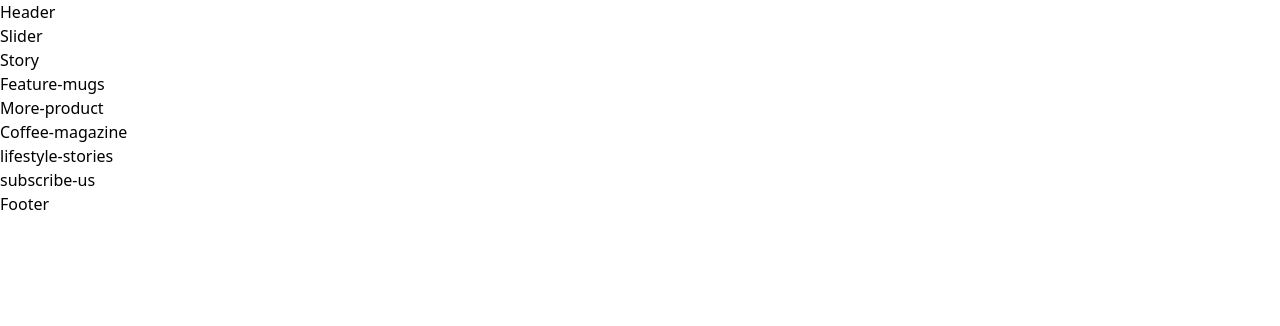
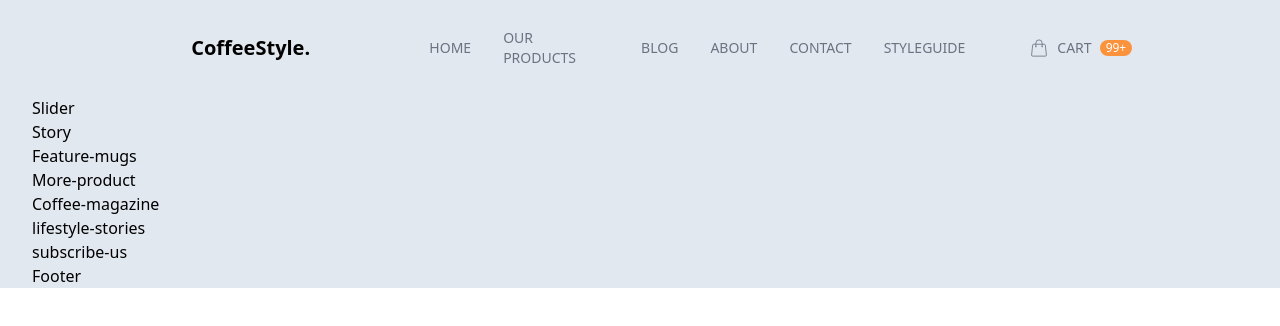
Before and after one commit to nd-dung/coffee_tailwind, a website: page public/index.html in a window 1280 px wide. Drawn offline with Linux system fonts and the light colour scheme.

Commit message:
feature/add-header

```diff
--- a/public/index.html
+++ b/public/index.html
@@ -1,43 +1,67 @@
-<!doctype html>
+<!DOCTYPE html>
 <html>
   <head>
-  <meta charset="UTF-8">
-  <meta name="viewport" content="width=device-width, initial-scale=1.0">
-  <link href="./output.css" rel="stylesheet">
+    <meta charset="UTF-8" />
+    <meta name="viewport" content="width=device-width, initial-scale=1.0" />
+    <link href="./output.css" type="text/css" rel="stylesheet" />
   </head>
   <body>
     <div class="root">
-      <div class="content-wrapper">
-          <header>
-            Header
+      <div
+        class="content-wrapper max-w-screen-2xl text-base mx-auto px-8 bg-slate-200"
+      >
+        <header class="py-6 mx-10">
+          <nav class="flex flex-row justify-between items-center">
+            <div class="logo basis-2/6 text-center text-xl font-semibold cursor-pointer">
+              CoffeeStyle.
+            </div>
+            <ul class="basis-3/6 flex items-center gap-8 uppercase text-sm text-gray-500 font-medium">
+              <li class="ct-top-menu-item">
+                <a href="#">Home</a>
+              </li>
+              <li class="ct-top-menu-item">
+                <a href="#">Our Products</a>
+              </li>
+              <li class="ct-top-menu-item">
+                <a href="#">Blog</a>
+              </li>
+              <li class="ct-top-menu-item">
+                <a href="#">About</a>
+              </li>
+              <li class="ct-top-menu-item">
+                <a href="#">Contact</a>
+              </li>
+              <li class="ct-top-menu-item">
+                <a href="#">StyleGuide</a>
+              </li>
+            </ul>
+            <ul class="basis-1/6 flex justify-start items-center ml-16 uppercase text-sm text-gray-500 font-medium">
+              <li class="ct-top-menu-item">
+                <a href="#" class="flex items-center">
+                  <svg xmlns="http://www.w3.org/2000/svg" fill="none" viewBox="0 0 24 24" strokeWidth={1.5} stroke="currentColor" class="ct-icons">
+                    <path strokeLinecap="round" strokeLinejoin="round" d="M15.75 10.5V6a3.75 3.75 0 1 0-7.5 0v4.5m11.356-1.993 1.263 12c.07.665-.45 1.243-1.119 1.243H4.25a1.125 1.125 0 0 1-1.12-1.243l1.264-12A1.125 1.125 0 0 1 5.513 7.5h12.974c.576 0 1.059.435 1.119 1.007ZM8.625 10.5a.375.375 0 1 1-.75 0 .375.375 0 0 1 .75 0Zm7.5 0a.375.375 0 1 1-.75 0 .375.375 0 0 1 .75 0Z" />
+                  </svg>
+                  <span class="mx-2">
+                    Cart
+                  </span>
+                  <span class="ct-badge-circle bg-orange-400 text-white">99+</span>
+                </a>
+              </li>
+            </ul>
+          </nav>
         </header>
+        <!-- end header -->
         <main>
-            <div class="slider">
-              Slider
-            </div>
+          <div class="slider">Slider</div>
           <!-- End slider -->
-            <div class="story">
-              Story
-            </div>
-            <div class="feature-mugs">
-              Feature-mugs
-            </div>
-            <div class="more-product">
-              More-product
-            </div>
-            <div class="coffee-magazine">
-              Coffee-magazine
-            </div>
-            <div class="lifestyle-stories">
-              lifestyle-stories
-            </div>
-            <div class="subscribe-us">
-              subscribe-us
-            </div>
+          <div class="story">Story</div>
+          <div class="feature-mugs">Feature-mugs</div>
+          <div class="more-product">More-product</div>
+          <div class="coffee-magazine">Coffee-magazine</div>
+          <div class="lifestyle-stories">lifestyle-stories</div>
+          <div class="subscribe-us">subscribe-us</div>
         </main>
-          <footer>
-            Footer
-          </footer>
+        <footer>Footer</footer>
       </div>
       <!-- end content-wrapper -->
     </div>
--- a/src/input.css
+++ b/src/input.css
@@ -1,3 +1,14 @@
 @tailwind base;
 @tailwind components;
 @tailwind utilities;
+
+/* ct = custom */
+.ct-top-menu-item {
+    @apply cursor-pointer py-1 hover:text-gray-800 relative after:absolute after:bottom-0 after:left-0 after:bg-light-coffee after:h-0.5 after:w-0 hover:after:w-full after:transition-all after:ease-in-out after:duration-300;
+}
+.ct-icons {
+    @apply w-5 h-5 inline-block;
+}
+.ct-badge-circle {
+    @apply text-xs text-center rounded-full px-1.5;
+}
--- a/tailwind.config.js
+++ b/tailwind.config.js
@@ -1,8 +1,12 @@
 /** @type {import('tailwindcss').Config} */
 module.exports = {
-  content: ["./src/**/*.{html,js}"],
+  content: ["./public/**/*.{html,js}"],
   theme: {
-    extend: {},
+    extend: {
+      colors: {
+        'light-coffee': '#C89F94'
+      }
+    },
   },
   plugins: [],
 }
```
Also changed, not shown: public/output.css. Lines whose indentation alone changed are shown as unchanged.
